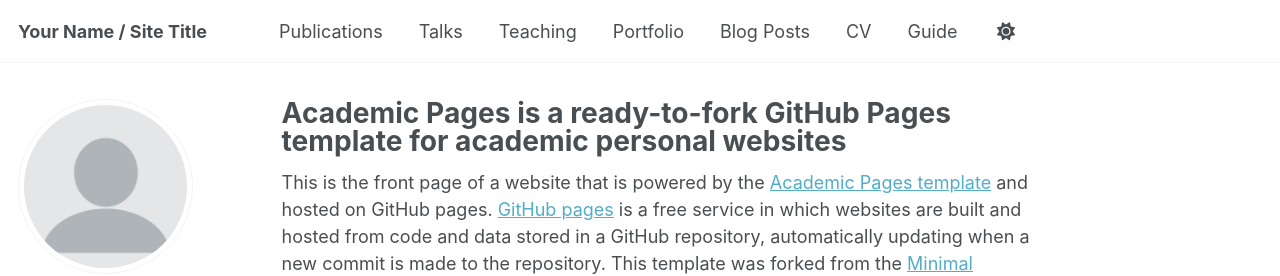
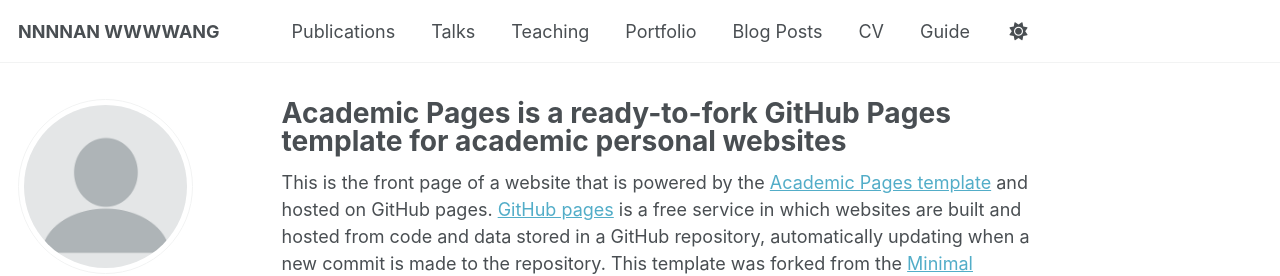
Before and after one commit to NephewNan/NephewNan.github.io, a Jekyll site: the page built from _pages/about.md, in a window 1280 px wide. Shown: the top 276 px of the page. Built offline with Jekyll 4.4.1, drawn with Linux system fonts in a browser that asks for light colours; some web fonts are replaced; a script bundle is joined from its source files by our own code; library files that are not in the unit come from our copies.

Commit message:
first commit

```diff
--- a/_config.yml
+++ b/_config.yml
@@ -9,7 +9,7 @@
 # Basic Site Settings
 locale                   : "en-US"
 site_theme               : "default" # Currently available options are "default", "air"
-title                    : "Your Name / Site Title"
+title                    : "NNNNAN WWWWANG"
 title_separator          : "-"
 name                     : &name "Your Name"
 description              : &description "Your Name's academic portfolio"   # Update this with a general description of your site, this is the default if not overridden by a page
```
